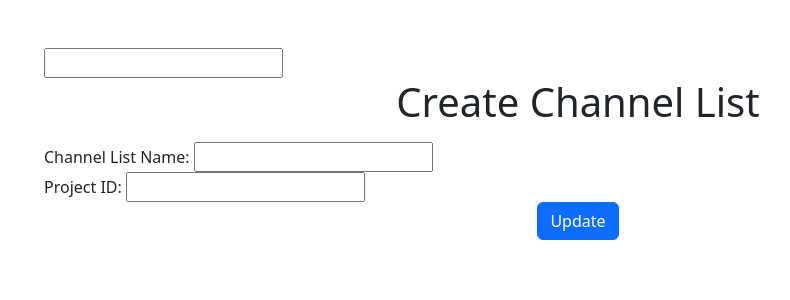
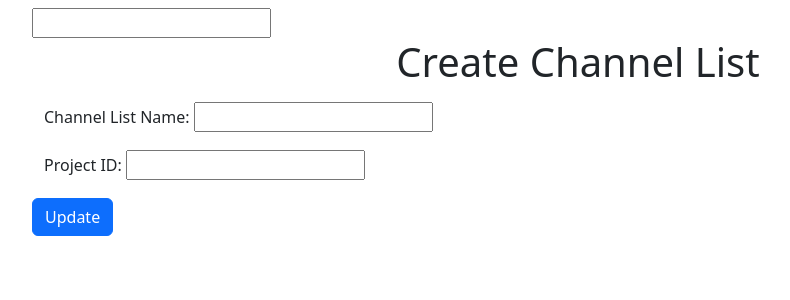
Before and after one commit to SJ-tech-Sweden/Hirehop-tools, a Django app: template hirehop/sound/templates/sound/create_channellist.html in a window 1280 px wide. Shown: the part 56-356 px from the top of the page, without its empty margins (62-852 px from the left). Run offline with Django 3.2, Linux system fonts and the light colour scheme; the template is opened without the code that fills it, so the values that code supplies are empty, except form fields; tables that the repository leaves empty hold one stand-in row (values such as "Sample post"); form fields are guessed from the names that the template uses; some libraries are stand-ins or nearby versions.

Commit message:
Update templates

```diff
--- a/hirehop/sound/templates/sound/create_channellist.html
+++ b/hirehop/sound/templates/sound/create_channellist.html
@@ -8,7 +8,7 @@
     {{ form.errors }}
     {{ form.non_field_errors }}
     <div class="container">
-        <div class="container my-5">
+        <fieldset class="form-group">
             <form action="" method="post">
               {% csrf_token %}
               {{ form.projectID }}
@@ -18,17 +18,20 @@
               {% if error_message %}
               <p class="text-danger text-center">{{ error_message }}</p>
               {% endif %}
-              <div class="form-group">
-                <label for="{{ form.channel_list_name.id_for_label }}">Channel List Name:</label>
-                {{ form.channel_list_name }}
+              <div class="row mb-3">
+                <div class="form-check">
+                    <label for="{{ form.channel_list_name.id_for_label }}">Channel List Name:</label>
+                    {{ form.channel_list_name }}
+                </div>
               </div>
-              <div class="form-group">
-                <label for="{{ form.mixerID.id_for_label }}">Project ID:</label>
-                {{ form.mixerID }}
+              <div class="row mb-3">
+                <div class="form-check">
+                    <label for="{{ form.mixerID.id_for_label }}">Project ID:</label>
+                    {{ form.mixerID }}
+                </div>
               </div>
-              <div class="text-center">
                 <button type="submit" class="btn btn-primary" id="btnSubmit">Update</button>
-              </div>
+            </fieldset>
             </form>
           </div>
 
```
Also changed, not shown: hirehop/sound/templates/sound/edit_channellist.html (+9 -5 lines).
